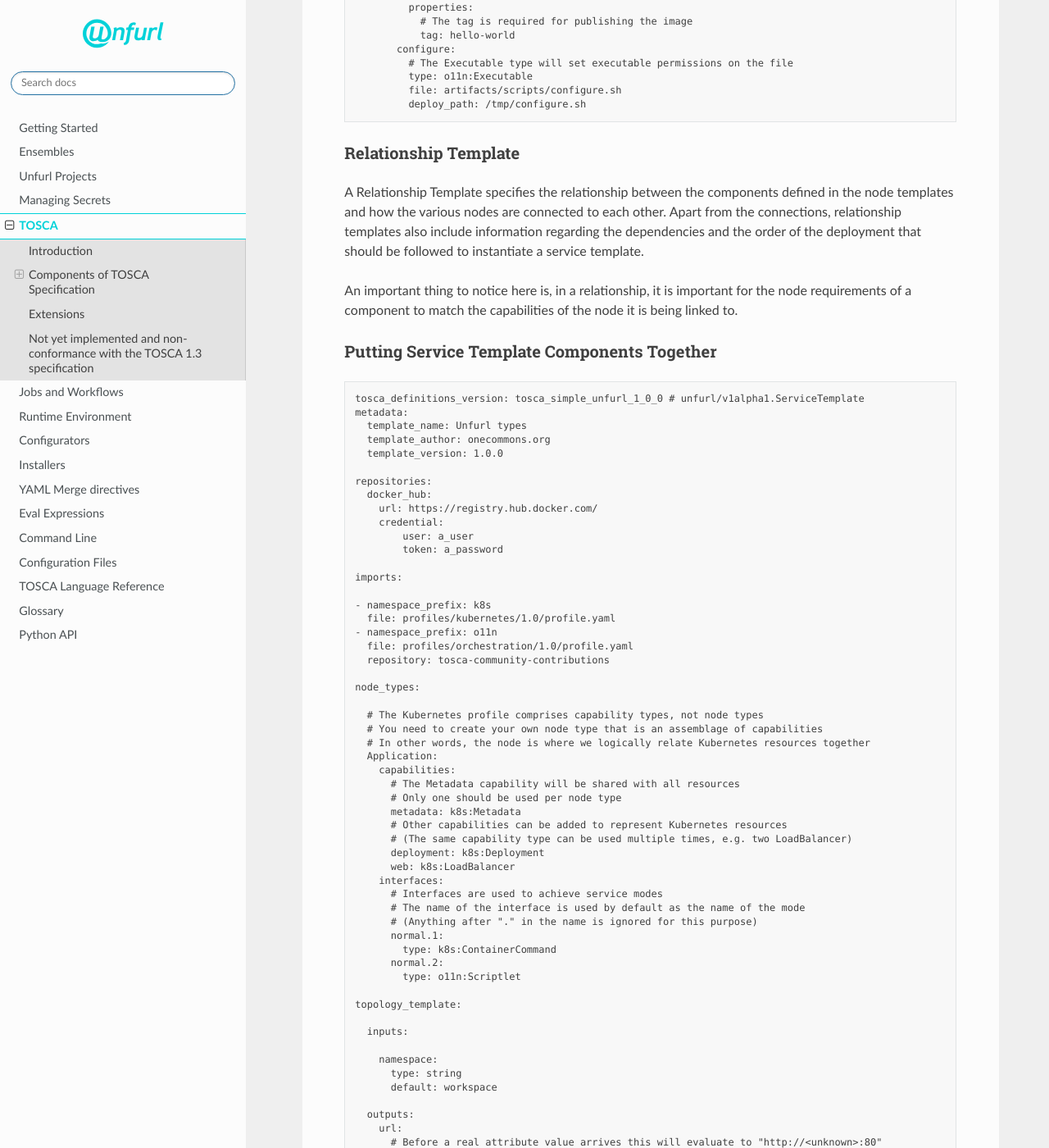
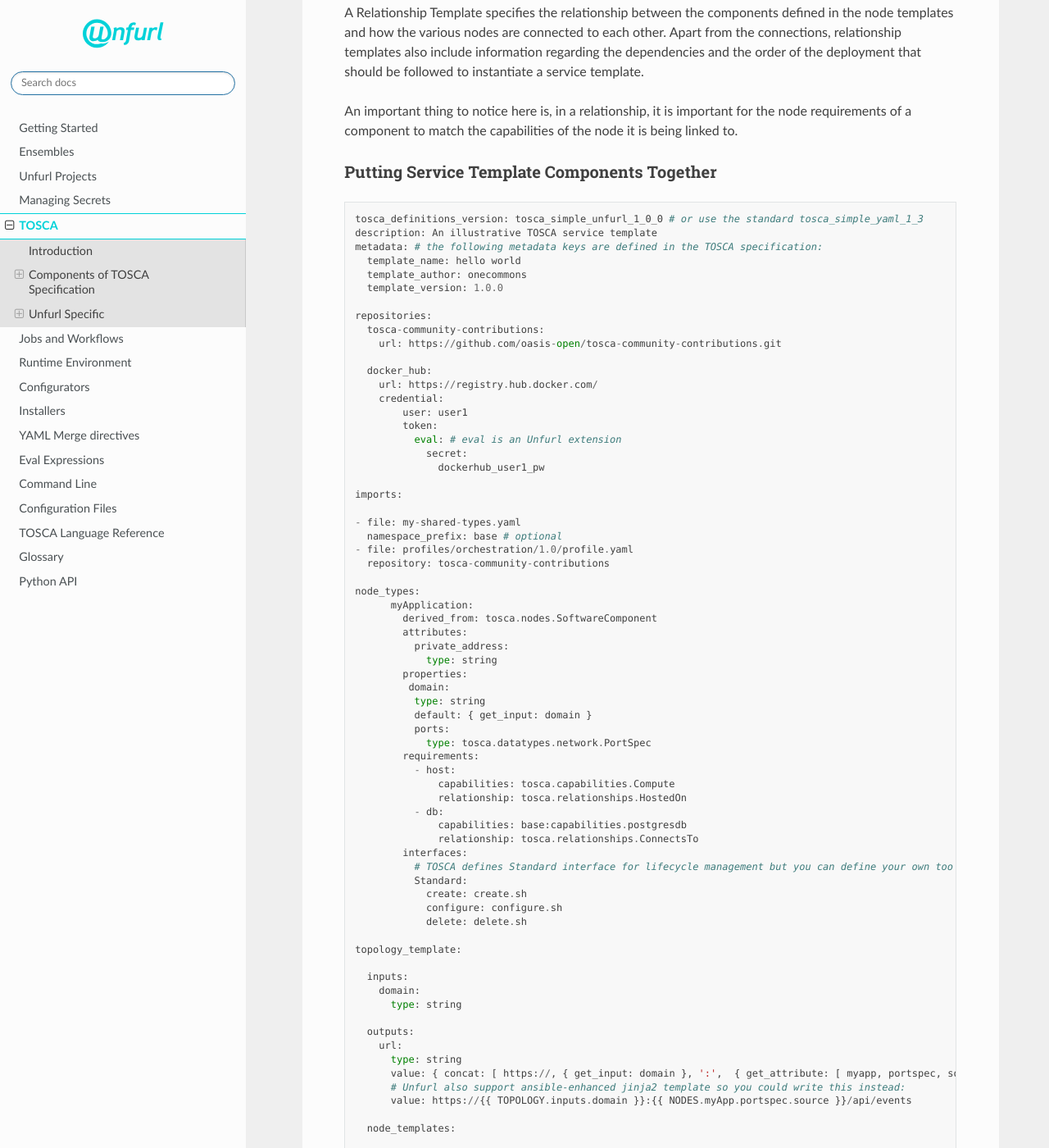
Before and after one commit to onecommons/unfurl, a Sphinx documentation site: the page built from docs/tosca.rst, in a window 1280 px wide and 1400 px high, scrolled down 4678 px. Shown: the whole window at 82% size. Built offline with Sphinx 7.4.7 and the Read the Docs theme 2.0.0, drawn with Linux system fonts in a browser that asks for light colours; the version number could not be read and is left out; some of the changed text lies outside the part shown.

Commit message:
update example service-template and other tweaks

```diff
--- a/docs/examples/service-template.yaml
+++ b/docs/examples/service-template.yaml
@@ -1,133 +1,98 @@
-tosca_definitions_version: tosca_simple_unfurl_1_0_0 # unfurl/v1alpha1.ServiceTemplate
-metadata:
-  template_name: Unfurl types
-  template_author: onecommons.org
+tosca_definitions_version: tosca_simple_unfurl_1_0_0 # or use the standard tosca_simple_yaml_1_3
+description: An illustrative TOSCA service template
+metadata: # the following metadata keys are defined in the TOSCA specification:
+  template_name: hello world
+  template_author: onecommons
   template_version: 1.0.0
 
 repositories:
+  tosca-community-contributions:
+    url: https://github.com/oasis-open/tosca-community-contributions.git
+
   docker_hub:
     url: https://registry.hub.docker.com/
     credential:
-        user: a_user
-        token: a_password
+        user: user1
+        token:
+          eval: # eval is an Unfurl extension
+            secret:
+              dockerhub_user1_pw
 
 imports:
 
-- namespace_prefix: k8s
-  file: profiles/kubernetes/1.0/profile.yaml
-- namespace_prefix: o11n
-  file: profiles/orchestration/1.0/profile.yaml
+- file: my-shared-types.yaml
+  namespace_prefix: base # optional
+- file: profiles/orchestration/1.0/profile.yaml
   repository: tosca-community-contributions
 
 node_types:
-
-  # The Kubernetes profile comprises capability types, not node types
-  # You need to create your own node type that is an assemblage of capabilities
-  # In other words, the node is where we logically relate Kubernetes resources together
-  Application:
-    capabilities:
-      # The Metadata capability will be shared with all resources
-      # Only one should be used per node type
-      metadata: k8s:Metadata
-      # Other capabilities can be added to represent Kubernetes resources
-      # (The same capability type can be used multiple times, e.g. two LoadBalancer)
-      deployment: k8s:Deployment
-      web: k8s:LoadBalancer
-    interfaces:
-      # Interfaces are used to achieve service modes
-      # The name of the interface is used by default as the name of the mode
-      # (Anything after "." in the name is ignored for this purpose)
-      normal.1:
-        type: k8s:ContainerCommand
-      normal.2:
-        type: o11n:Scriptlet
+      myApplication:
+        derived_from: tosca.nodes.SoftwareComponent
+        attributes:
+          private_address:
+            type: string
+        properties:
+         domain:
+          type: string
+          default: { get_input: domain }
+          ports:
+            type: tosca.datatypes.network.PortSpec
+        requirements:
+          - host:
+              capabilities: tosca.capabilities.Compute
+              relationship: tosca.relationships.HostedOn
+          - db:
+              capabilities: base:capabilities.postgresdb
+              relationship: tosca.relationships.ConnectsTo
+        interfaces:
+          # TOSCA defines Standard interface for lifecycle management but you can define your own too
+          Standard:
+            create: create.sh
+            configure: configure.sh
+            delete: delete.sh
 
 topology_template:
 
   inputs:
-
-    namespace:
+    domain:
       type: string
-      default: workspace
 
   outputs:
     url:
-      # Before a real attribute value arrives this will evaluate to "http://<unknown>:80"
       type: string
-      value: { concat: [ http://, { get_attribute: [ hello-world, web, ingress, 0, ip ] }, ':80' ] }
-
-    initialized:
-      type: boolean
-      value: false
+      value: { concat: [ https://, { get_input: domain }, ':',  { get_attribute: [ myapp, portspec, source ] }, '/api/events'] }
+      # Unfurl also support ansible-enhanced jinja2 template so you could write this instead:
+      value: https://{{ TOPOLOGY.inputs.domain }}:{{ NODES.myApp.portspec.source }}/api/events
 
   node_templates:
 
-    hello-world:
-      type: Application
+    myApp:
+      type: myApplication
+      artifacts:
+        image:
+          type: tosca.artifacts.Deployment.Image.Container.Docker
+          file: myapp:latest
+          repository: docker_hub
+      requirements:
+        - host: compute
+        - db:
+            node: db
+            relationship: # inline relationship template
+              properties:
+                username: myapp
+                password:
+                  eval:
+                    secret:
+                      myapp_db_pw
+
+    db:
+      type: base:postgresdb
+
+    compute:
+      type: unfurl.nodes.Compute
       capabilities:
-        metadata:
+        host:
           properties:
-            # If "name" is not specified, the TOSCA node template name will be used
-            # If "namespace" is not set, resources will be created in the same namespace as
-            # the Turandot operator
-            namespace: { get_input: namespace }
-            labels:
-              app.kubernetes.io/name: hello-world
-        deployment:
-          properties:
-            metadataNamePostfix: ''
-            template:
-              containers:
-              - name: hello-world
-                # You can, of course, specify any container image URL
-                # (from the Docker Hub default or some other container image registry)
-                # In this case, because the "image" is a ContainerImage, get_artifact will return
-                # a URL for the Turandot inventory *after* the container image is pushed to it
-                image: { get_artifact: [ SELF, image ] }
-                imagePullPolicy: Always
-        web:
-          properties:
-            ports:
-            - { name: http, protocol: TCP, port: 80, targetPort: 8080 }
-          attributes:
-            # We're initializing this attribute to make sure the call to get_attribute in the ouput
-            # won't fail before a real value arrives
-            ingress:
-            - ip: <unknown>
-      interfaces:
-        # The interfaces are executed in alphabetical order
-        # The previous execution must succeed before moving on to the next
-        normal.1:
-          inputs:
-            # The command is executed with the contents of the Clout in stdin
-            # If the command has a non-empty stdout, it will be used to replace the current Clout
-            # This combination allows the command to manipulate the Clout if desired
-            command:
-            - /tmp/configure.sh
-            - $$nodeTemplate # argument beginning with "$$" will be replaced with local values
-            # Artifacts are copied to the target container before execution
-            artifacts:
-            - configure # See below
-        normal.2:
-          inputs:
-            scriptlet: hello-world.set-output
-            arguments:
-              name: initialized
-              value: 'true'
-      artifacts:
-        # In this case all our artifacts are in the CSAR
-        # But we can also use URLs to other locations
-        image:
-          # Container images will be published on the inventory before deployment
-          type: k8s:ContainerImage
-          # Note that the container image tarball must be "portable"
-          # (You can use the included "save-portable-container-image" script to create it)
-          file: artifacts/images/hello-world.tar.gz
-          properties:
-            # The tag is required for publishing the image
-            tag: hello-world
-        configure:
-          # The Executable type will set executable permissions on the file
-          type: o11n:Executable
-          file: artifacts/scripts/configure.sh
-          deploy_path: /tmp/configure.sh
+            num_cpus: 1
+            disk_size: 200GB
+            mem_size: 512MB
--- a/docs/get-started-step-by-step.rst
+++ b/docs/get-started-step-by-step.rst
@@ -268,7 +268,7 @@ The ``resultTemplate`` (shared with ``create``) maps Google Compute ["status" en
 We can see that it uses TOSCA's functions with Ansible's Jinja2 expressions and filters, glued together using Unfurl's expression syntax (``eval``)
 https://docs.ansible.com/ansible/latest/user_guide/playbooks_filters.html
 
-4 Activate your ensemble
+5 Activate your ensemble
 ========================
 
 1. Run deploy
@@ -276,7 +276,7 @@ https://docs.ansible.com/ansible/latest/user_guide/playbooks_filters.html
 
 .. _publish_project:
 
-5. Publish your project
+6. Publish your project
 =======================
 
 You can publish and share your projects like any git repository.
--- a/docs/tosca.rst
+++ b/docs/tosca.rst
@@ -36,22 +36,9 @@ Example
 .. code::
 
  tosca_definitions_version: tosca_simple_unfurl_1_0_0
- metadata:
-   template_name: Unfurl types
-   template_author: onecommons.org
-   template_version: 1.0.0
- repositories:
-   docker_hub:
-     url: https://registry.hub.docker.com/
-     credential:
-         user: a_user
-         token: a_password
- imports:
- - namespace_prefix: k8s
-   file: profiles/kubernetes/1.0/profile.yaml
- - namespace_prefix: o11n
-   file: profiles/orchestration/1.0/profile.yaml
-   repository: tosca-community-contributions
+ metadata: ...
+ repositories: ...
+ imports: ...
  node_types:
    # ... see the “node types” section below
  topology_template:
@@ -107,7 +94,7 @@ Topology Template refers to the topology model of a service. This model consists
 Example
 -------
 
-.. code::
+.. code:: yaml
 
  topology_template:
 
@@ -140,7 +127,7 @@ The definitions of the application components within a node template have a pote
 Example
 -------
 
-.. code::
+.. code:: yaml
 
  node_templates:
 
@@ -229,9 +216,15 @@ Putting Service Template Components Together
 
 .. include:: examples/service-template.yaml
    :literal:
+   :code: YAML
+
+Unfurl Specific
+~~~~~~~~~~~~~~~
+
+See also the built-in `Unfurl types`.
 
 Extensions
-~~~~~~~~~~
+^^^^^^^^^^^
 
 * add 'any' schema type for properties and attributes definitions
 * 'additionalProperties' field in type metadata
@@ -241,8 +234,8 @@ Extensions
 * add "environment" keyword to implementation definition
 * add "eval" function
 * add "type" in capability assignment
-* allow workflow to be imported
-* workflow "target" accepts type names
+* allow workflows to be imported
+* workflow "target" keyword also accepts type names
 * groups can have other groups as members
 * An operation's ``operation_host`` field can also be set to a node template's name.
 * added ``OPERATION_HOST`` as a reserved function keyword.
@@ -252,7 +245,7 @@ Extensions
 * add "types" section to the service template can contain any entity type definition.
 
 Not yet implemented and non-conformance with the TOSCA 1.3 specification
-~~~~~~~~~~~~~~~~~~~~~~~~~~~~~~~~~~~~~~~~~~~~~~~~~~~~~~~~~~~~~~~~~~~~~~~~
+^^^^^^^^^^^^^^^^^^^^^^^^^^^^^^^^^^^^^^^^^^^^^^^^^^^^^^^^^^^^^^^^^^^^^^^^
 
 * The ``get_operation_output`` function (use `resultTemplate` instead)
 * "copy" keyword (use the ``dsl`` section or `merge directives` instead)
```
Also changed, not shown: other parts of docs/tosca.rst (+1 -1 lines), docs/configurators.rst (+19 -0 lines), docs/toscadef.rst (+6 -4 lines).
